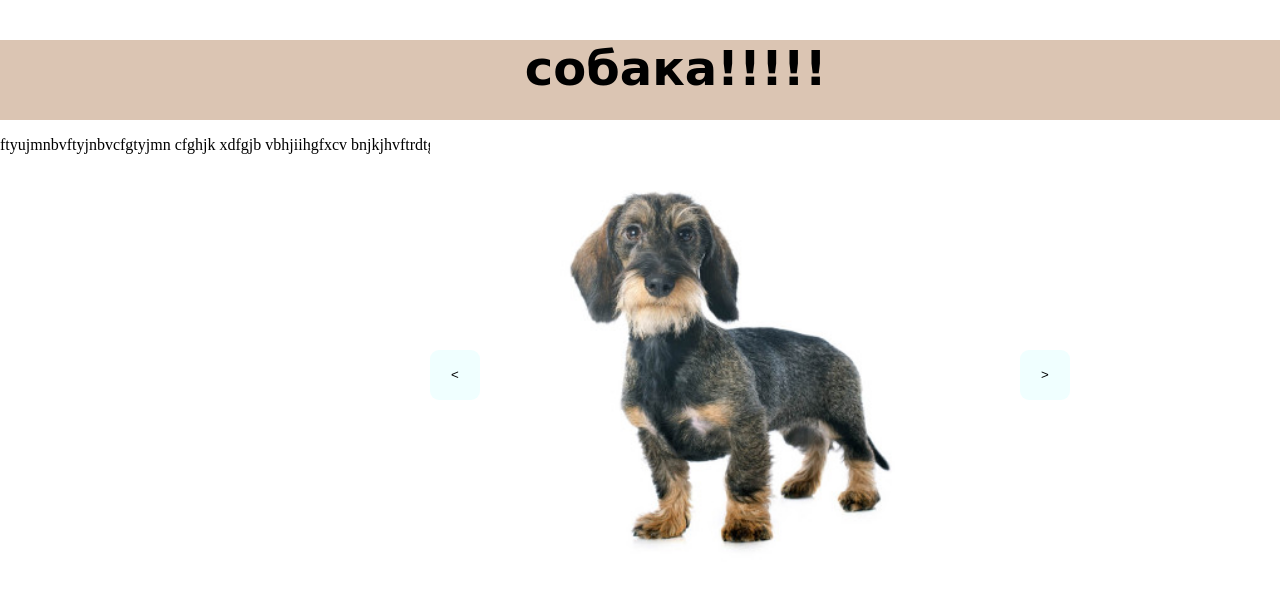
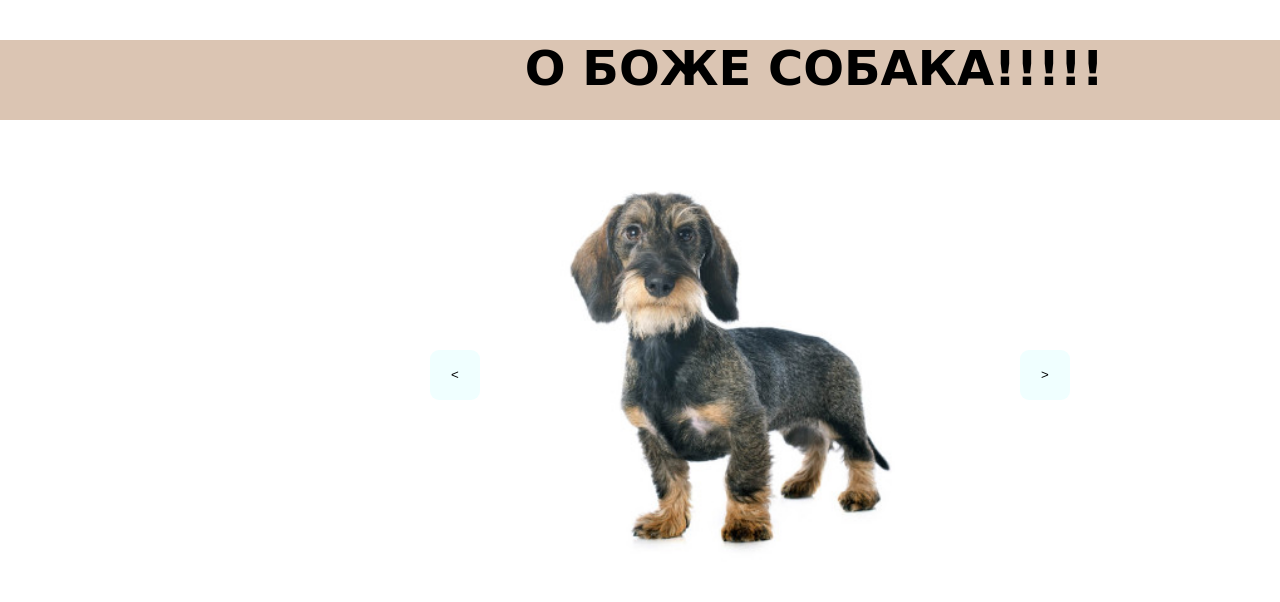
Before and after one commit to yu-yu-3/-----------, a plain HTML site: page index.html in a window 1280 px wide. Drawn offline with Linux system fonts and the light colour scheme.

Commit message:
капс

```diff
--- a/index.html
+++ b/index.html
@@ -9,7 +9,7 @@
     <link rel="stylesheet" href="style.css">
 
      <div class="headBlock">
-        <h2 class="pes"> собака!!!!!</h2> ftyujmnbvftyjnbvcfgtyjmn cfghjk xdfgjb  vbhjiihgfxcv bnjkjhvftrdtgb uihb mj !
+        <h2 class="pes">О БОЖЕ СОБАКА!!!!!</h2>
     </div>
 <div class="bottomBlock">
     <button class="leftbut"> < </button>
```
